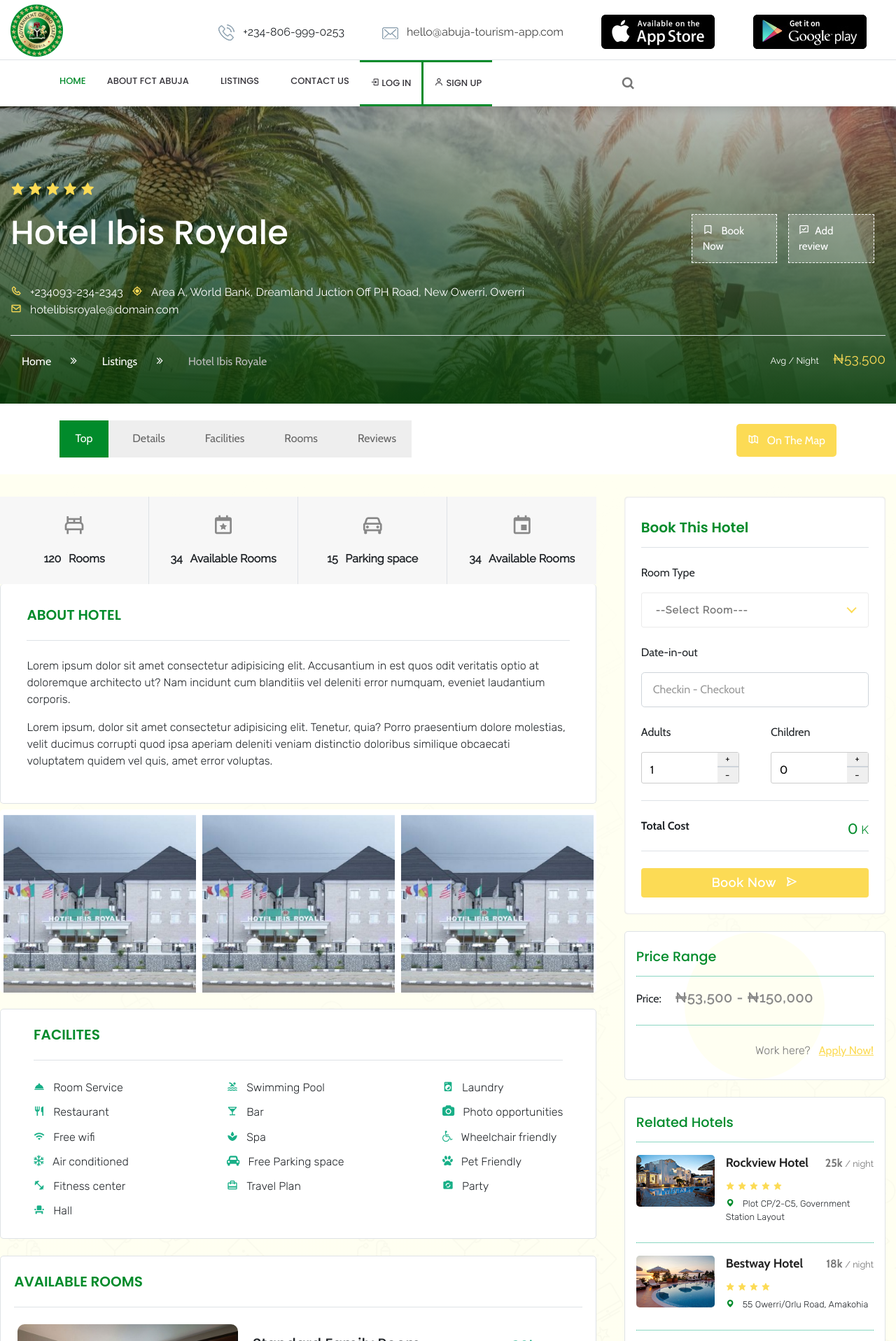
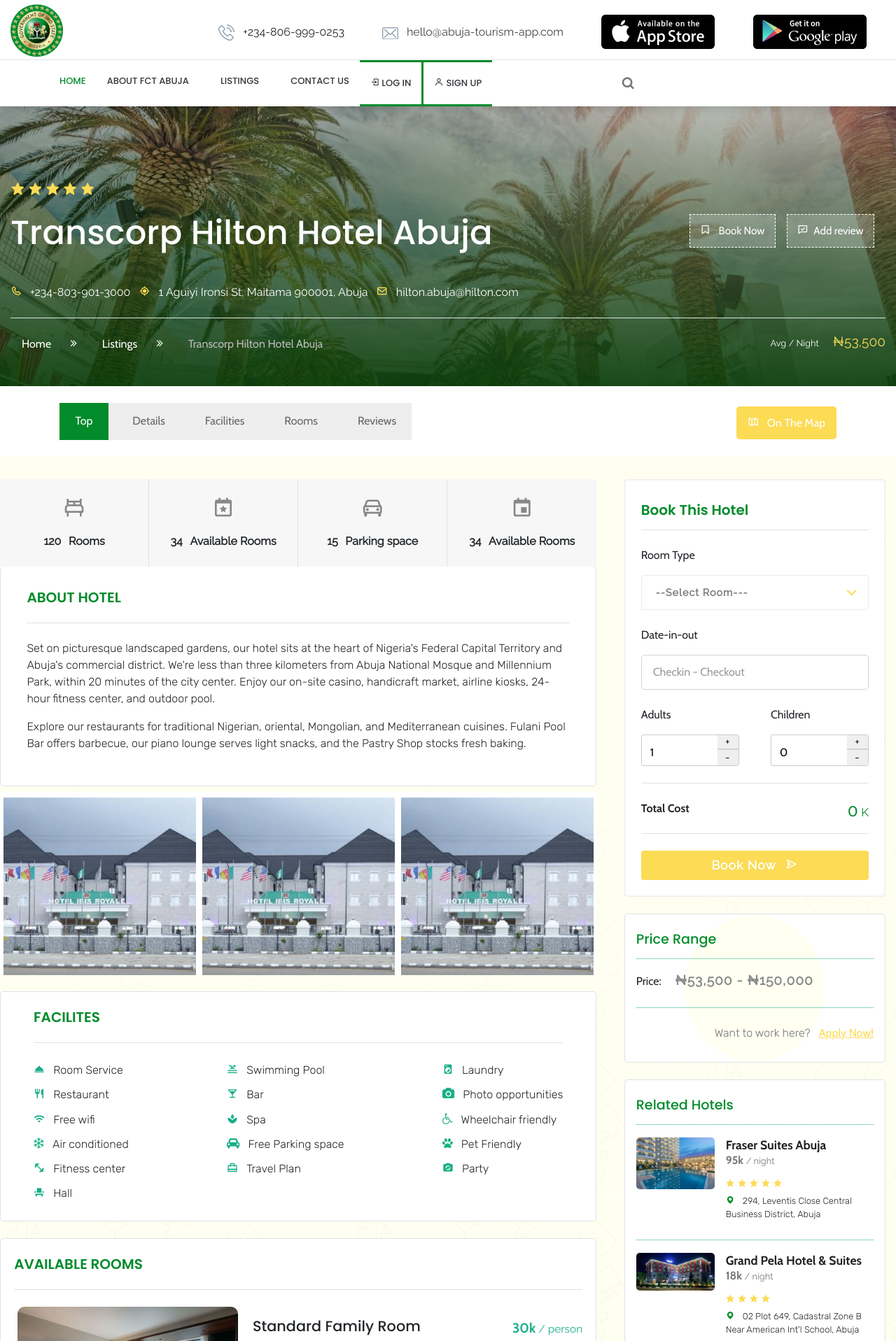
Before and after one commit to legendoscar/abuja-tourism, a PHP site: page /single-listing.php in a window 1280 px wide. Shown: the top 1917 px of the page at 70% size. Run offline with PHP 8.4, Linux system fonts and the light colour scheme; some libraries are stand-ins or nearby versions; some web fonts are replaced.

Commit message:
single hotel listing & auth page linking

```diff
--- a/includes/css-links.php
+++ b/includes/css-links.php
@@ -2,7 +2,7 @@
 <html lang="en">
 <head>
     <meta charset="utf-8" />
-    <title>Imo Tourism</title>
+    <title>FCT Abuja Tourism</title>
     <meta content="width=device-width, initial-scale=1.0" name="viewport" />
     <meta content="" name="keywords" />
     <meta content="" name="description" />
--- a/sign-up.php
+++ b/sign-up.php
@@ -5,7 +5,7 @@ if (isset($_POST['email']) and isset($_POST['password'])) {
 }
 ?>
 <!-- Doctype/Css-links -->
-<?php require_once 'includes/css-links'; ?>
+<?php require_once 'includes/css-links.php'; ?>
 
   <body>
     <main class="main_content">
--- a/single-listing.php
+++ b/single-listing.php
@@ -33,20 +33,20 @@
                                         <i class="bx bxs-star"></i>
                                     </div>
                                     <div class="title-wrapp text-white">
-                                        <h1 class="text-capitalize">Hotel Ibis Royale</h1>
+                                        <h1 class="text-capitalize">Transcorp Hilton Hotel Abuja</h1>
                                     </div>
                                 </div>
 
                                 <div class="pline">
                                     <ul class="list-unstyled list-inline text-white">
                                         <li class="list-inline-item">
-                                            <span><i class="bx bx-phone pr-2"></i> +234093-234-2343</span>
+                                            <span><i class="bx bx-phone pr-2"></i> +234-803-901-3000</span>
                                         </li>
                                         <li class="list-inline-item">
-                                            <span><i class="bx bx-current-location pr-2"></i> Area A, World Bank, Dreamland Juction Off PH Road, New Owerri, Owerri</span>
+                                            <span><i class="bx bx-current-location pr-2"></i> 1 Aguiyi Ironsi St, Maitama 900001, Abuja</span>
                                         </li>
                                         <li class="list-inline-item">
-                                            <span><i class="bx bx-envelope pr-2"></i> hotelibisroyale@domain.com</span>
+                                            <span><i class="bx bx-envelope pr-2"></i> hilton.abuja@hilton.com</span>
                                         </li>
                                     </ul>
                                 </div>
@@ -77,12 +77,12 @@
                                         </a>
                                     </li>
                                     <li class="list-inline-item">
-                                        <a href="hotels-listings.php">Listings
+                                        <a href="hotels-listing.php">Listings
                                             <i class="icon-angle-double-right pl-4"></i>
                                         </a>
                                     </li>
                                     <li class="list-inline-item">
-                                        <a href="single-listing.php" class="hname">Hotel Ibis Royale</a>
+                                        <a href="single-listing.php" class="hname">Transcorp Hilton Hotel Abuja</a>
                                     </li>
                                 </ul>
                                 <div class="price">
@@ -187,9 +187,12 @@
                                     <h5 class="text-uppercase">About Hotel</h5>
                                 </div>
                                 <div class="abt-body">
-                                    <p>Lorem ipsum dolor sit amet consectetur adipisicing elit. Accusantium in est quos odit veritatis optio at doloremque architecto ut? Nam incidunt cum blanditiis vel deleniti error numquam, eveniet laudantium corporis.
+                                    <p>
+                                    Set on picturesque landscaped gardens, our hotel sits at the heart of Nigeria's Federal Capital Territory and Abuja's commercial district. We're less than three kilometers from Abuja National Mosque and Millennium Park, within 20 minutes of the city center. Enjoy our on-site casino, handicraft market, airline kiosks, 24-hour fitness center, and outdoor pool.
                                     </p>
-                                    <p>Lorem ipsum, dolor sit amet consectetur adipisicing elit. Tenetur, quia? Porro praesentium dolore molestias, velit ducimus corrupti quod ipsa aperiam deleniti veniam distinctio doloribus similique obcaecati voluptatem quidem vel quis, amet error voluptas.</p>
+                                    <p>
+                                        Explore our restaurants for traditional Nigerian, oriental, Mongolian, and Mediterranean cuisines. Fulani Pool Bar offers barbecue, our piano lounge serves light snacks, and the Pastry Shop stocks fresh baking.
+                                    </p>
                                 </div>
                             </div>
                         </div>
@@ -527,7 +530,7 @@
                             </div>
                             <div class="work_ pt-4">
                                 <p class="float-right">
-                                    Work here?
+                                    Want to work here?
                                     <a href="#" class="pl-2">Apply Now!</a>
                                 </p>
                             </div>
@@ -546,15 +549,15 @@
                                 <div class="d-grid r-wrap">
                                     <div class="img-box">
                                         <a href="#">
-                                            <img src="/assets/img/banner/b1.jpg" alt="" class="img-fluid w-100">
+                                            <img src="assets/img/hotels/abuja/Fraser-Suites-Abuja.jpg" alt="" class="img-fluid w-100">
                                         </a>
                                     </div>
                                     <div class="r_details ml-3">
                                         <div class="d-flex justify-content-between flex-wrap ">
                                             <h6 class="p-0 m-0">
-                                                <a href="#">Rockview Hotel</a>
+                                                <a href="#">Fraser Suites Abuja</a>
                                             </h6>
-                                            <label>25k <span class="small"> / night</span></label>
+                                            <label>95k <span class="small"> / night</span></label>
                                         </div>
                                         <div class="star-rate">
                                             <i class="bx bxs-star"></i>
@@ -566,7 +569,7 @@
                                         <div class="r_addres pt-1">
                                             <p class="small">
                                                 <i class="bx bxs-map pr-2"></i>
-                                                Plot CP/2-C5, Government Station Layout
+                                                294, Leventis Close Central Business District, Abuja
                                             </p>
                                         </div>
                                     </div>
@@ -576,13 +579,13 @@
                                 <div class="d-grid r-wrap">
                                     <div class="img-box">
                                         <a href="#">
-                                            <img src="/assets/img/banner/b4.jpg" alt="" class="img-fluid w-100">
+                                            <img src="assets/img/hotels/abuja/grand-pela-abuja-hotel-exterior.jpg" alt="" class="img-fluid w-100">
                                         </a>
                                     </div>
                                     <div class="r_details ml-3">
                                         <div class="d-flex justify-content-between flex-wrap ">
                                             <h6 class="p-0 m-0">
-                                                <a href="#">Bestway Hotel</a>
+                                                <a href="#">Grand Pela Hotel & Suites</a>
                                             </h6>
                                             <label>18k <span class="small"> / night</span></label>
                                         </div>
@@ -595,7 +598,7 @@
                                         <div class="r_addres pt-1">
                                             <p class="small">
                                                 <i class="bx bxs-map pr-2"></i>
-                                                55 Owerri/Orlu Road, Amakohia
+                                                02 Plot 649, Cadastral Zone B Near American Int’l School, Abuja
                                             </p>
                                         </div>
                                     </div>
@@ -605,13 +608,13 @@
                                 <div class="d-grid r-wrap">
                                     <div class="img-box">
                                         <a href="#">
-                                            <img src="/assets/img/banner/g2.jpg" alt="" class="img-fluid w-100">
+                                            <img src="assets/img/hotels/abuja/Nordic-hotel-abuja.jpg" alt="" class="img-fluid w-100">
                                         </a>
                                     </div>
                                     <div class="r_details ml-3">
                                         <div class="d-flex justify-content-between flex-wrap ">
                                             <h6 class="p-0 m-0">
-                                                <a href="#">Benchmarks</a>
+                                                <a href="#">Nordic Hotel Abuja</a>
                                             </h6>
                                             <label>28k <span class="small"> / night</span></label>
                                         </div>
@@ -623,7 +626,7 @@
                                         <div class="r_addres pt-1">
                                             <p class="small">
                                                 <i class="bx bxs-map pr-2"></i>
-                                                Off Uwazurike Street, Area H, New Owerri
+                                                Blvd, Plot 1332 Shehu Yar'adua Way, Abuja
                                             </p>
                                         </div>
                                     </div>
@@ -631,7 +634,7 @@
 
                                 <!-- See all -->
                                 <div class="see-all pt-4 pb-2">
-                                    <a href="hotels-listings.php" class="float-right">See All Listing  <i class="icon-long-arrow-right pl-1"></i></a>
+                                    <a href="hotels-listing.php" class="float-right">See All Listing  <i class="icon-long-arrow-right pl-1"></i></a>
                                 </div>
                             </div>
                         </div>
```
